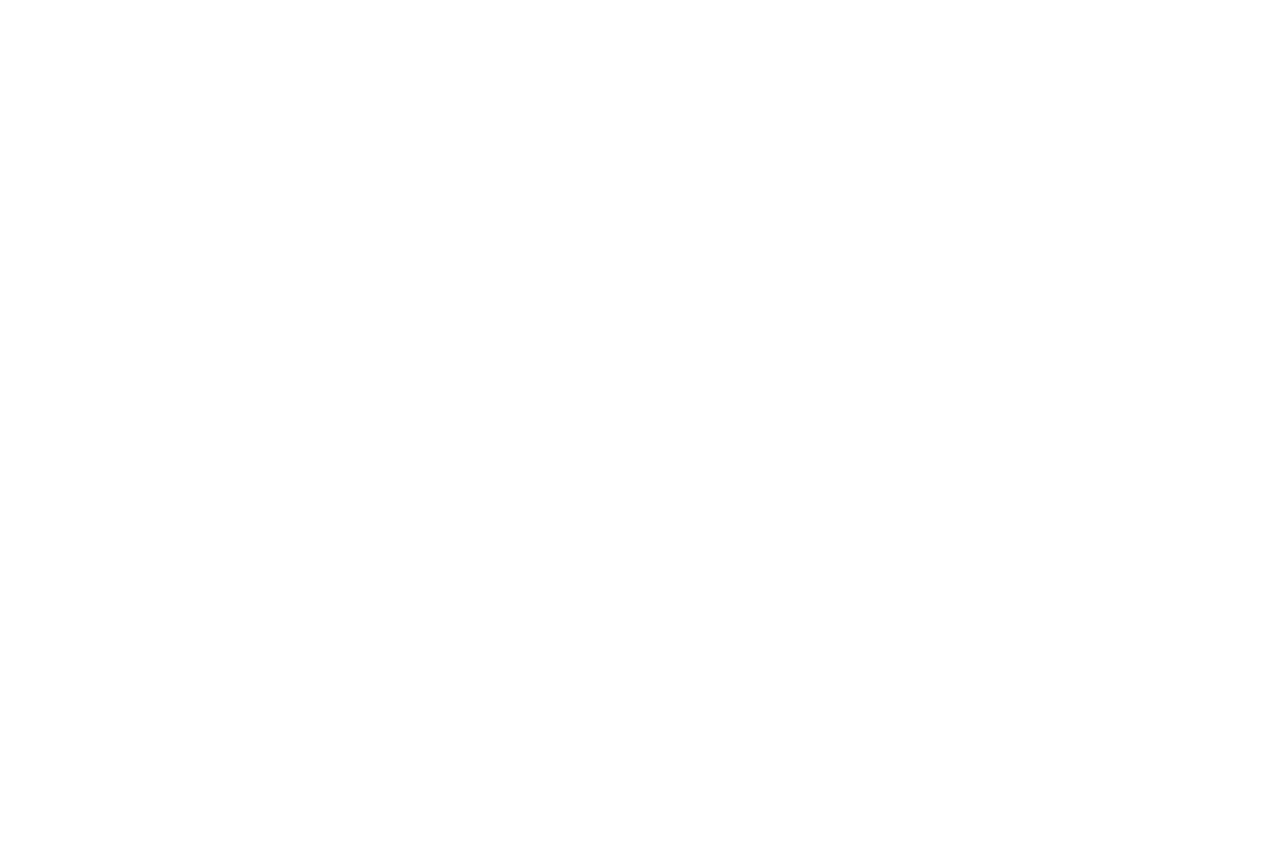
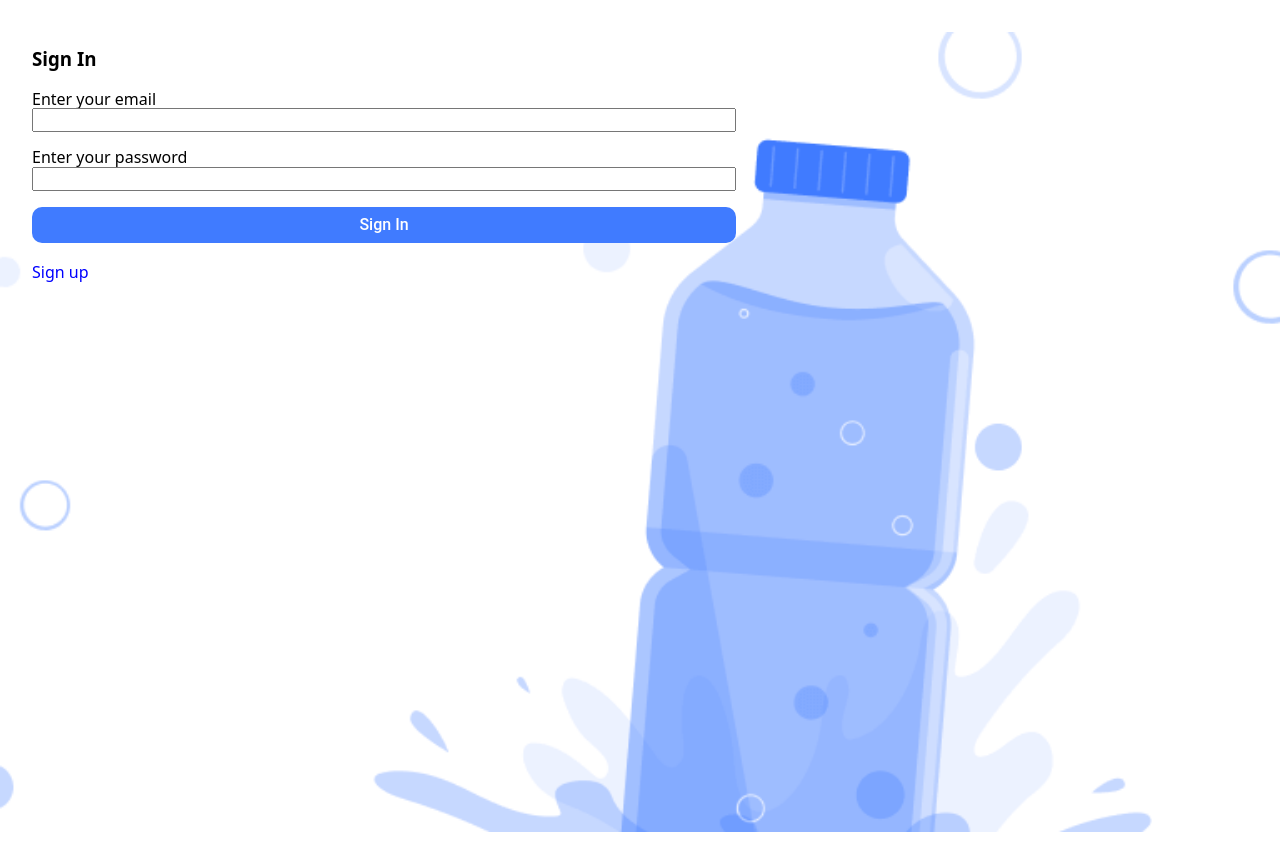
Before and after one commit to vladbevz/aqua-tracker-FE, a React (Vite) app: page /signin in a window 1280 px wide. Before the commit this address had no page. Before the commit the page ends 800 px from the top, so only its background shows below. Built offline with nearby package versions, Linux system fonts and the light colour scheme.

Commit message:
add libs and change name components

```diff
--- a/package.json
+++ b/package.json
@@ -15,7 +15,10 @@
     "formik": "^2.4.6",
     "modern-normalize": "^3.0.1",
     "react": "^18.3.1",
+    "react-datepicker": "^7.5.0",
     "react-dom": "^18.3.1",
+    "react-icons": "^5.4.0",
+    "react-modal": "^3.16.1",
     "react-redux": "^9.1.2",
     "react-router-dom": "^7.0.2",
     "yup": "^1.5.0"
--- a/src/components/App/App.jsx
+++ b/src/components/App/App.jsx
@@ -1,13 +1,13 @@
 import { Routes, Route } from "react-router-dom";
-import { LoginPage } from "../../pages/LoginPage/LoginPage.jsx";
+import { SignInPage } from "../../pages/SignInPage/SignInPage.jsx";
 
 export const App = () => {
   return (
     <Routes>
-      <Route path="/" element={<h1>HomePage</h1>} />
-      <Route path="/register" element={<h2>RegisterPage</h2>} />
-      <Route path="/login" element={<LoginPage />} />
-      <Route path="/user" element={<h2>UserPage</h2>} />
+      <Route path="/" element={<h1>WelcomePage</h1>} />
+      <Route path="/signup" element={<h2>SignUpPage</h2>} />
+      <Route path="/signin" element={<SignInPage />} />
+      <Route path="/home" element={<h2>HomePage</h2>} />
     </Routes>
   );
 };
--- a/src/components/LoginForm/LoginForm.jsx
+++ b/src/components/SignInForm/SignInForm.jsx
@@ -1,13 +1,13 @@
 import { Formik, Form, Field, ErrorMessage } from "formik";
 import * as Yup from "yup";
-import css from "./LoginForm.module.css";
+import css from "./SignInForm.module.css";
 
 const initialValues = {
   email: "",
   password: "",
 };
 
-export const LoginForm = () => {
+export const SignInForm = () => {
   const inputSchema = Yup.object().shape({
     email: Yup.string()
       .email("Invalid email format")
--- a/src/pages/LoginPage/LoginPage.jsx
+++ /dev/null
@@ -1,13 +0,0 @@
-import { LoginForm } from "../../components/LoginForm/LoginForm.jsx";
-import "../../index.css";
-import css from "./LoginPage.module.css";
-export const LoginPage = () => {
-  return (
-    <section className={css.signUp}>
-      <div className="container">
-        <h3>Sign In</h3>
-        <LoginForm />
-      </div>
-    </section>
-  );
-};
--- /dev/null
+++ b/src/pages/SignInPage/SignInPage.jsx
@@ -0,0 +1,13 @@
+import { SignInForm } from "../../components/SignInForm/SignInForm.jsx";
+import "../../index.css";
+import css from "./SignInPage.module.css";
+export const SignInPage = () => {
+  return (
+    <section className={css.signIn}>
+      <div className="container">
+        <h3>Sign In</h3>
+        <SignInForm />
+      </div>
+    </section>
+  );
+};
--- a/src/pages/LoginPage/LoginPage.module.css
+++ b/src/pages/SignInPage/SignInPage.module.css
@@ -1,4 +1,4 @@
-.signUp {
+.signIn {
   height: 100vh;
   background-image: url("/images/SignIn/Mobile-Sign-In.png");
   background-size: cover;
@@ -7,29 +7,29 @@
 }
 
 @media only screen and (min-resolution: 192dpi) {
-  .container {
+  .signIn {
     background-image: url("/images/SignIn/Mobile-Sign-In-2x.png");
   }
 }
 
 @media only screen and (min-width: 768px) {
-  .signUp {
+  .signIn {
     background-image: url("/images/SignIn/Tablet-Sign-In.png");
   }
   @media only screen and (min-resolution: 192dpi) {
-    .signUp {
+    .signIn {
       background-image: url("/images/SignIn/Tablet-Sign-In-x2.png");
     }
   }
 }
 
 @media (min-width: 1440px) {
-  .signUp {
+  .signIn {
     height: 800px;
     background-image: url("/images/SignIn/Desc-Sign-In.png");
   }
   @media only screen and (min-resolution: 192dpi) {
-    .signUp {
+    .signIn {
       background-image: url("/images/SignIn/Desc-Sign-In-x2.png");
     }
   }
```
Also changed, not shown: src/components/SignInForm/SignInForm.module.css (renamed from src/components/LoginForm/LoginForm.module.css), 1 other file (tests, documents, lock files or other folders).
